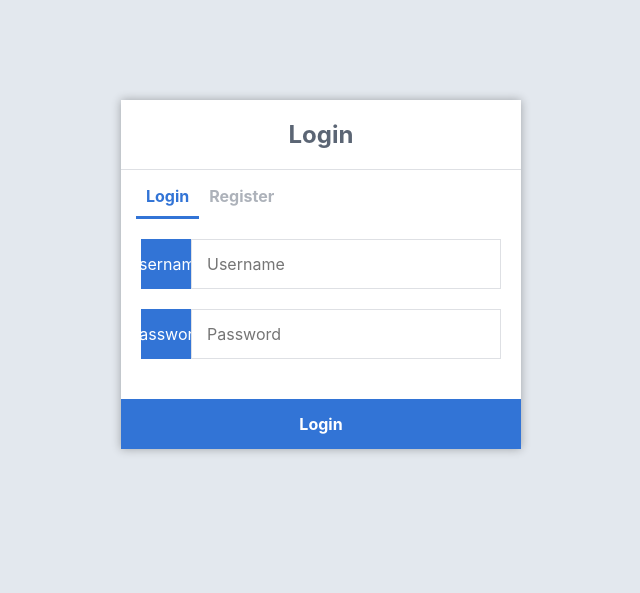
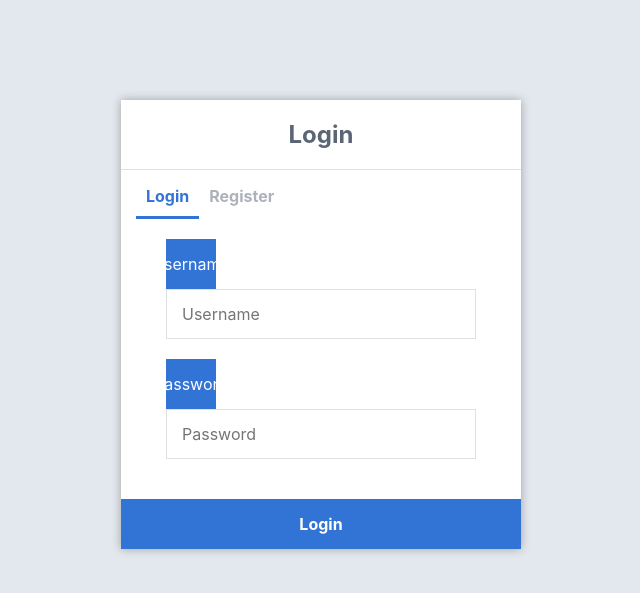
Before and after one commit to lroquec/devops-simple, a Flask app: page /login/ in a window 1280 px wide. Shown: the top 593 px of the page, without its empty margins (319-959 px from the left). Run offline with Flask 3, Linux system fonts and the light colour scheme; some libraries are stand-ins or nearby versions.

Commit message:
correct index

```diff
--- a/user-service/templates/index.html
+++ b/user-service/templates/index.html
@@ -14,18 +14,17 @@
                 <a href="{{ url_for('register') }}">Register</a>
             </div>
             <form action="{{ url_for('login') }}" method="post">
-                <!-- Label for username -->
-                <label for="username">Username</label>
-                <input type="text" name="username" placeholder="Username" id="username" required />
+                <div class="input-group">
+                    <label for="username">Username</label>
+                    <input type="text" name="username" placeholder="Username" id="username" required />
+                </div>
 
-                <!-- Label for password -->
-                <label for="password">Password</label>
-                <input type="password" name="password" placeholder="Password" id="password" required />
+                <div class="input-group">
+                    <label for="password">Password</label>
+                    <input type="password" name="password" placeholder="Password" id="password" required />
+                </div>
 
-                <!-- Message section -->
                 <div class="msg">{{ msg }}</div>
-
-                <!-- Submit button -->
                 <input type="submit" value="Login">
             </form>
         </div>
```
